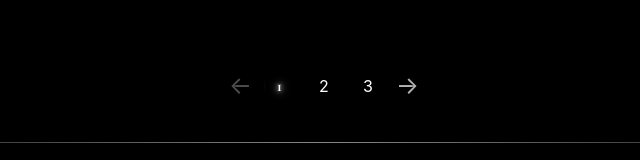
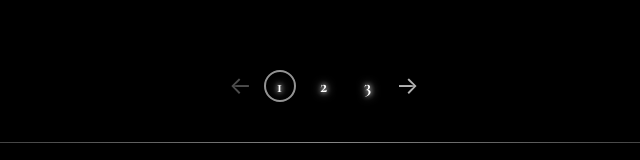
Before and after one commit to youlou007/insomniak, a Next.js app: page / in a window 1280 px wide. Shown: the part 2774-2934 px from the top of the page, without its empty margins (316-956 px from the left). Built offline with nearby package versions, Linux system fonts and the light colour scheme.

Commit message:
revisions

```diff
--- a/components/PoemPopup.jsx
+++ b/components/PoemPopup.jsx
@@ -500,6 +500,18 @@ const PoemPopup = ({ poem, onClose, searchTerm }) => {
           style={getPopupStyles()}
           onClick={(e) => e.stopPropagation()}
         >
+          {/* Croix de fermeture semi-transparente */}
+          <button
+            className="absolute top-2 right-2 z-[70] w-6 h-6 flex items-center justify-center"
+            onClick={handleClose}
+            aria-label="Fermer"
+          >
+            <svg xmlns="http://www.w3.org/2000/svg" width="16" height="16" viewBox="0 0 24 24" fill="none" stroke="currentColor" strokeWidth="2" strokeLinecap="round" strokeLinejoin="round" className="text-white opacity-50 hover:opacity-80 transition-opacity">
+              <line x1="18" y1="6" x2="6" y2="18"></line>
+              <line x1="6" y1="6" x2="18" y2="18"></line>
+            </svg>
+          </button>
+
           {/* Particules autour du popup */}
           <PopupParticles
             isVisible={isVisible}
--- a/pages/index.jsx
+++ b/pages/index.jsx
@@ -449,10 +449,10 @@ export default function Home() {
             <button
               key={number}
               onClick={() => goToPage(number)}
-              className={`w-8 h-8 flex items-center justify-center rounded-full transition-all ${
+              className={`w-8 h-8 flex items-center justify-center transition-all text-lg font-bold poetry-title ${
                 currentPage === number
-                  ? 'poetry-title shine-text bg-transparent dark:bg-transparent text-white dark:text-white font-bold'
-                  : 'text-gray-400 dark:text-gray-300 hover:bg-gray-700 hover:dark:bg-gray-600 hover:bg-opacity-30'
+                  ? 'shine-text text-white dark:text-white border-2 border-[#D3D3D3] border-opacity-70 rounded-full'
+                  : 'text-gray-400 dark:text-gray-300 hover:text-white hover:dark:text-white'
               }`}
               aria-label={`Page ${number}`}
               aria-current={currentPage === number ? 'page' : undefined}
@@ -521,16 +521,14 @@ export default function Home() {
       );
     } else {
       // En desktop, les deux premiers poèmes à côté de la main, puis 10 par page en dessous
-      // Si on est sur la première page, prendre les 2 premiers pour la mise en page spéciale
+      // Prendre les 2 premiers de la page actuelle pour la mise en page spéciale
       const currentPagePoems = visiblePoems;
-      const specialPoems = currentPage === 1 ? currentPagePoems.slice(0, 2) : [];
-      const remainingPoems = currentPage === 1
-        ? currentPagePoems.slice(2)
-        : currentPagePoems;
+      const specialPoems = currentPagePoems.slice(0, 2);
+      const remainingPoems = currentPagePoems.slice(2);
 
       return (
         <>
-          {/* Image de la main et poèmes (seulement sur la première page) */}
+          {/* Image de la main et poèmes */}
           <div className="w-full relative mb-24">
             <div
               className="relative mx-auto"
@@ -542,8 +540,7 @@ export default function Home() {
                 className="w-full h-full object-contain"
               />
 
-              {/* Poèmes de part et d'autre de la main uniquement sur la première page */}
-              {currentPage === 1 && (
+              {/* Poèmes de part et d'autre de la main pour toutes les pages */}
               <>
                 <div className="absolute left-[-0px] bottom-[200px] w-[300px]">
                   {specialPoems[0] && (
@@ -571,7 +568,6 @@ export default function Home() {
                   )}
                 </div>
               </>
-              )}
             </div>
           </div>
 
@@ -600,7 +596,7 @@ export default function Home() {
   return (
     <div className="min-h-screen flex flex-col">
       <Head>
-        <title>Yacine, insomniak - Poèmes</title>
+        <title>Insomniak</title>
         <meta name="description" content="Collection de poèmes de Yacine" />
         <meta name="theme-color" content={theme === 'dark' ? '#000000' : '#ffffff'} />
         <link rel="icon" href={getAssetPath("/favicon.ico")} />
@@ -628,7 +624,7 @@ export default function Home() {
               {/* Section avec le titre et la main */}
               <div className="min-h-screen flex flex-col justify-start items-center relative pt-10">
                 {/* Titre séparé de l'image de la main */}
-                <div className="w-full text-center mb-0">
+                <div className={`w-full text-center mb-0 ${isMobile ? 'mt-16' : ''}`}>
                   <h1 className={`poetry-title font-bold ${isMobile ? 'text-4xl md:text-6xl' : 'text-8xl'}`}>
                     Yacine - L'encre des insomnies
                   </h1>
--- a/styles/globals.css
+++ b/styles/globals.css
@@ -490,28 +490,14 @@ body {
   transition: all 0.3s ease;
 }
 
-/* Effet de brillance pour le numéro de page actuel */
+/* Effet de brillance pour le numéro de page actuel - Suppression du cercle brillant */
 .pagination-container button.poetry-title {
   position: relative;
-  overflow: hidden;
+  font-size: 18px !important;
+  line-height: 1 !important;
 }
 
-.pagination-container button.poetry-title::before {
-  content: '';
-  position: absolute;
-  top: 0;
-  left: -100%;
-  width: 100%;
-  height: 100%;
-  background: linear-gradient(
-    to right,
-    transparent 0%,
-    rgba(255, 255, 255, 0.3) 50%,
-    transparent 100%
-  );
-  animation: shine-pagination 2s infinite;
-}
-
+/* Suppression de l'animation de brillance du cercle */
 @keyframes shine-pagination {
   100% {
     left: 100%;
```
Lines whose indentation alone changed are shown as unchanged.
